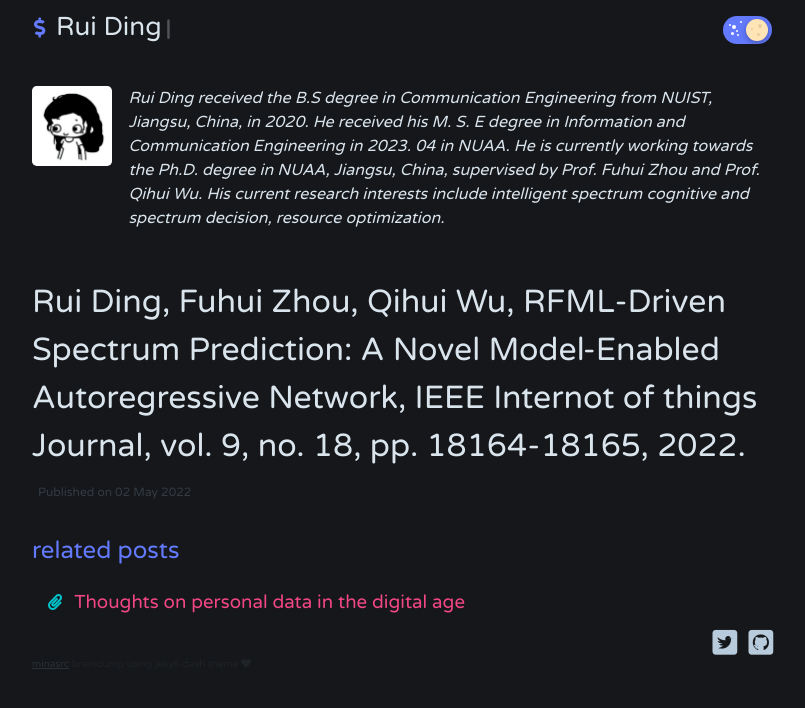
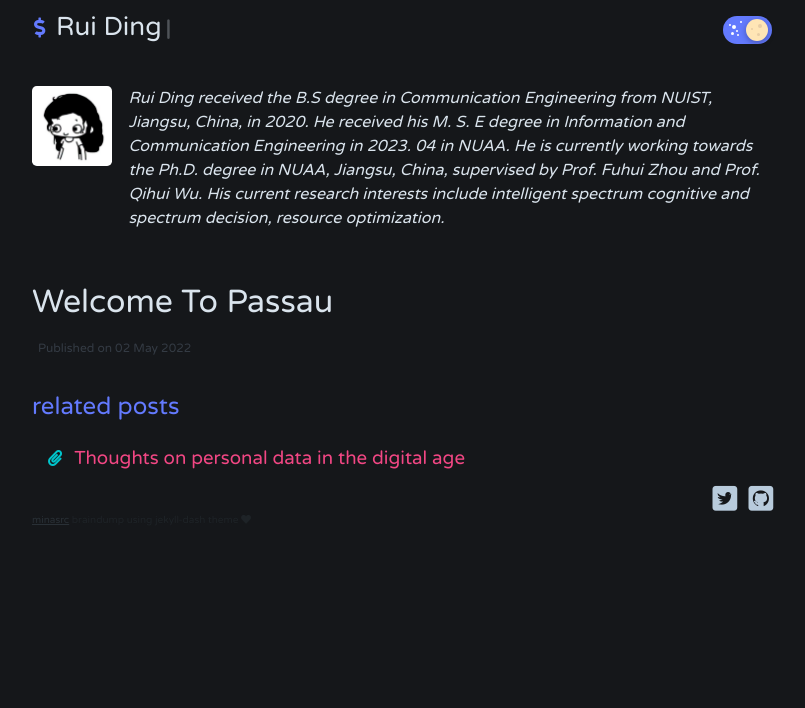
Before and after one commit to dingrui34/dingrui35.github.io, a Jekyll site: the page built from _posts/2022-11-02-welcome-to-passau.md, in a window 1280 px wide. Shown: the top 708 px of the page, without its empty margins (238-1043 px from the left). Built offline with Jekyll 4.4.1, drawn with Linux system fonts in a browser that asks for light colours; nearby versions of some CDN libraries.

Commit message:
Update 2022-11-02-welcome-to-passau.md

```diff
--- a/_posts/2022-11-02-welcome-to-passau.md
+++ b/_posts/2022-11-02-welcome-to-passau.md
@@ -1,5 +1,5 @@
 ---
-title: 'Rui Ding, Fuhui Zhou, Qihui Wu, RFML-Driven Spectrum Prediction: A Novel Model-Enabled Autoregressive Network, IEEE Internot of things Journal, vol. 9, no. 18, pp. 18164-18165, 2022.'
+
 date: '2022-05-02T19:55:13+00:00'
 author:
 layout: post
```
